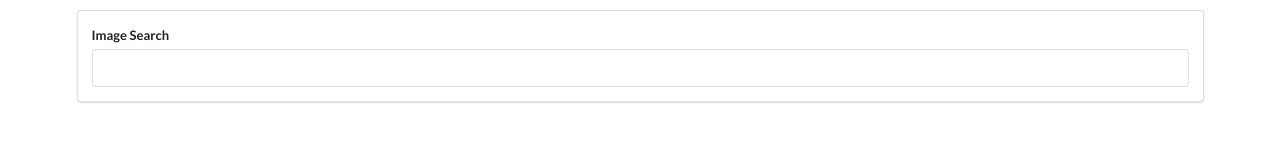
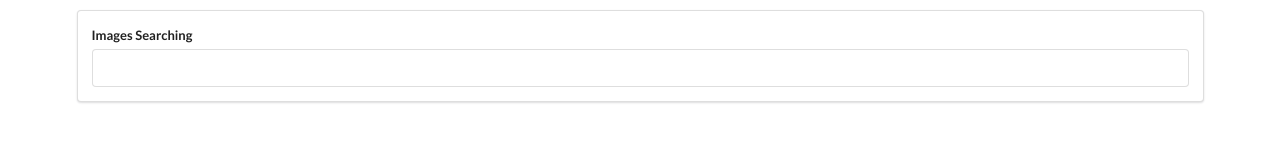
Before and after one commit to Alicerichardson28/Handling-user-input-and-event-in-React, a React (Create React App) app: page / in a window 1280 px wide. Shown: the top 160 px of the page. Built offline with nearby package versions, Linux system fonts and the light colour scheme.

Commit message:
changeing the label

```diff
--- a/src/components/SearchBar.js
+++ b/src/components/SearchBar.js
@@ -3,19 +3,24 @@ import React from 'react';
 class SearchBar extends React.Component {
     state = { term: '' }
 
+    //stop pages form auto submit
+    //because form element default when you press enter, they going to submit
+    onFormSubmit(event) {
+        event.preventDefault();
+    }
+
 
     render () {
         return (
             <div className="ui segment">
-                <form className="ui form">
+                <form onSubmit={this.onFormSubmit} className="ui form">
                     <div className="field">
-                        <label>Image Search</label>
+                        <label>Images Searching</label>
                         <input
                             type="text"
                             value={this.state.term}
-                            onChange={(e) => this.setState({ term: e.target.value.toUpperCase() }) }
+                            onChange={(e) => this.setState({ term: e.target.value }) }
                         />
-                        {/* <input type="text" onChange={(event) => console.log(event.target.value)} /> */}
                     </div>
                 </form>
             </div>
```
